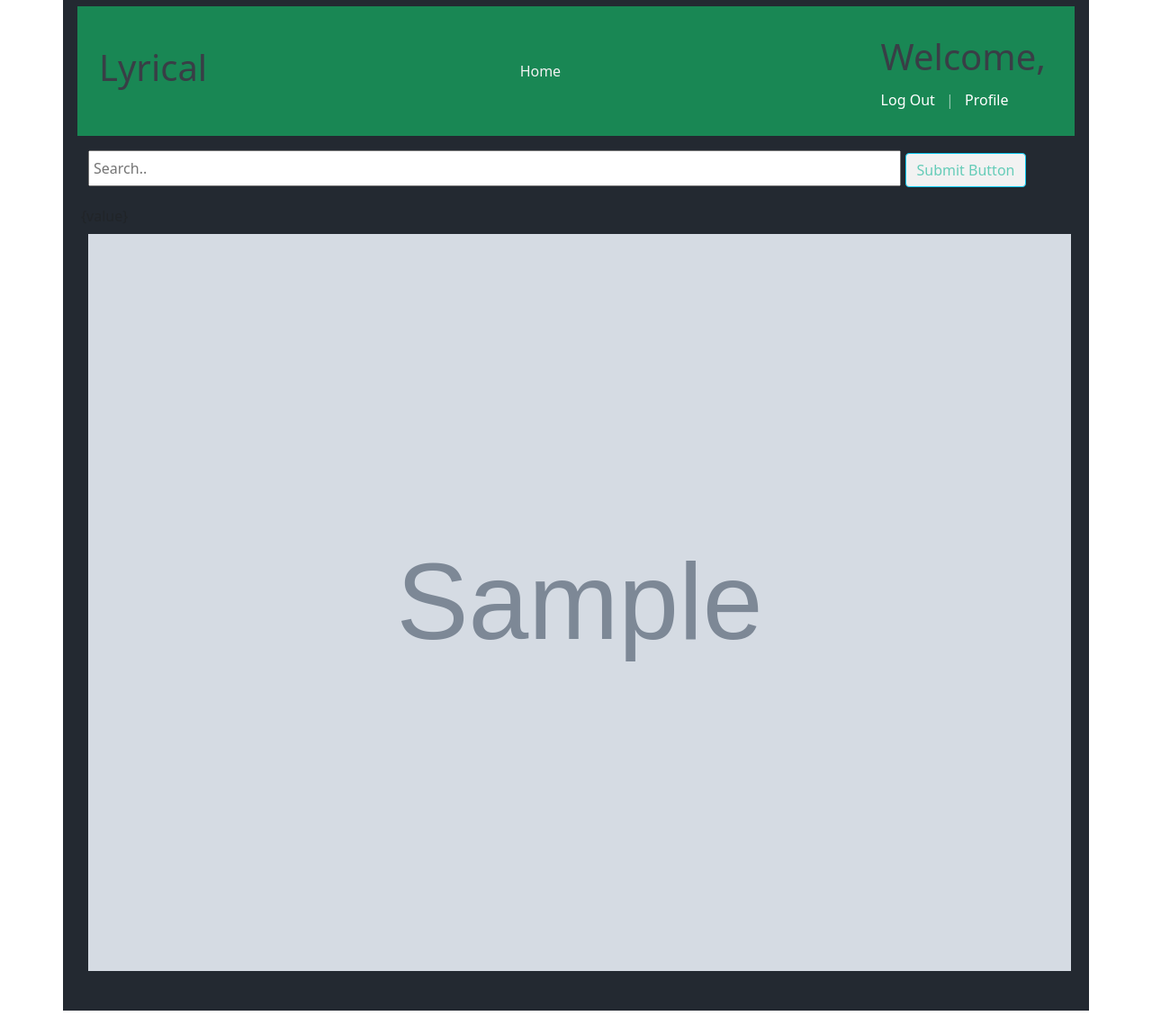
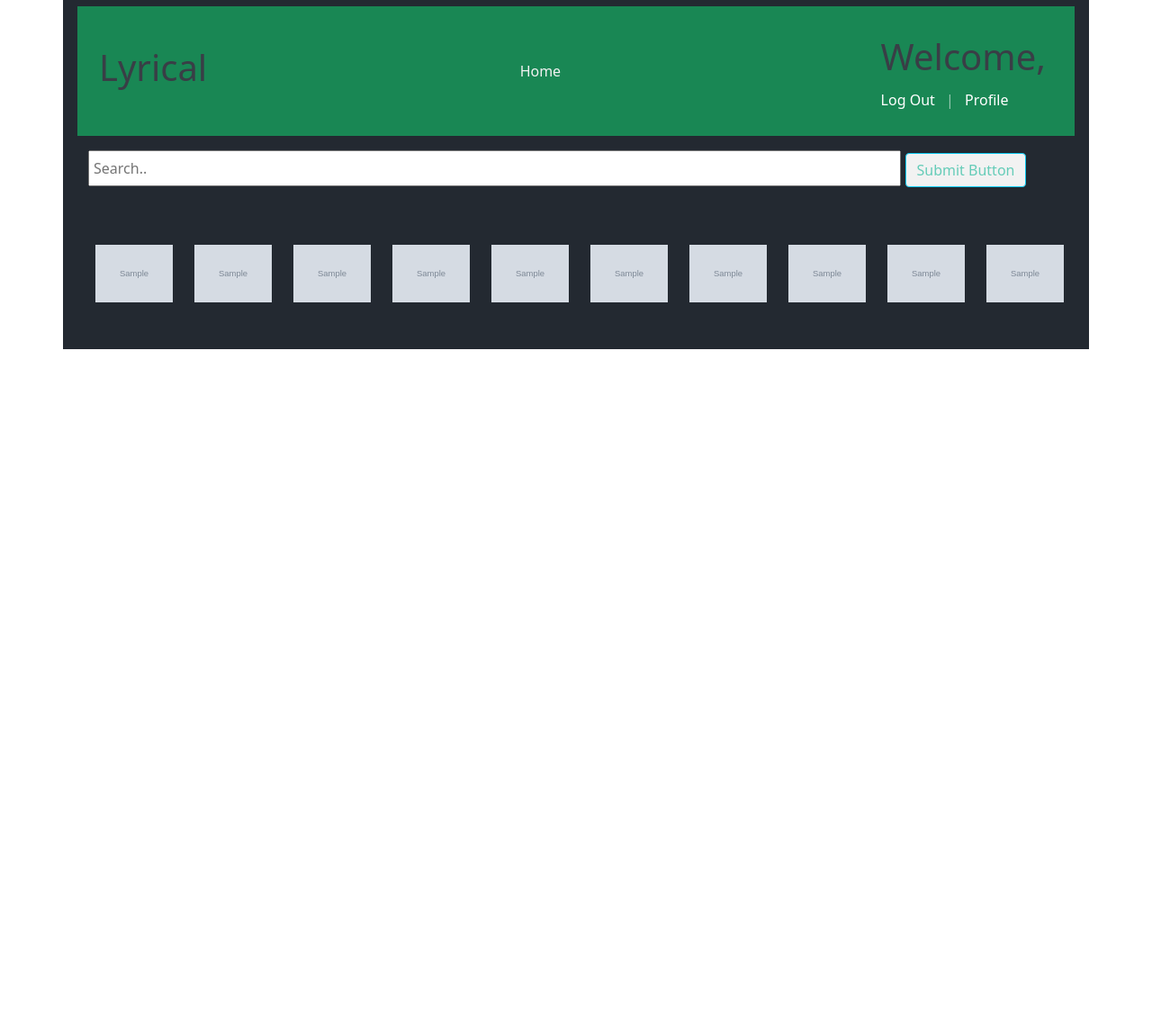
Before and after one commit to quindelj/lyrics_project, a Django app: template login_app/templates/search_list.html in a window 1280 px wide. Shown: the part 17-1156 px from the top of the page at 90% size. After the commit the page ends 405 px from the top, so only its background shows below. Run offline with Django 3.2, Linux system fonts and the light colour scheme; the template is opened without the code that fills it: most values are stand-ins (such as "Sample title", 1, 10 or a date in 2020); grey boxes marked "Sample" are stand-in pictures.

Commit message:
aaahhhhhh

```diff
--- a/login_app/templates/search_list.html
+++ b/login_app/templates/search_list.html
@@ -10,7 +10,7 @@
         <link href="https://cdn.jsdelivr.net/npm/bootstrap@5.0.0/dist/css/bootstrap.min.css" rel="stylesheet" integrity="sha384-wEmeIV1mKuiNpC+IOBjI7aAzPcEZeedi5yW5f2yOq55WWLwNGmvvx4Um1vskeMj0" crossorigin="anonymous">
         <script src="https://cdn.jsdelivr.net/npm/bootstrap@5.0.0/dist/js/bootstrap.bundle.min.js" integrity="sha384-p34f1UUtsS3wqzfto5wAAmdvj+osOnFyQFpp4Ua3gs/ZVWx6oOypYoCJhGGScy+8" crossorigin="anonymous"></script>
 
-        <link rel="stylesheet" type="text/css" href="{% static 'css/style.css' %}">
+        <link rel="stylesheet" type="text/css" href="{% static 'style.css' %}">
     </head>
     <body>
         <div class="container">
@@ -32,11 +32,47 @@
                 </form>
 
             </div>
-            <div class="list">
-                {% for key, value in hits %}
-                    {value}
-                <a href="/view_lyrics/{{result.id}}"><img src="{{hits.result.header_image_thumbnail_url}}" alt="Avatar" class="image"></a>
-                    {% endfor %}
+            <div class="list" id='display'>
+                <div class="img_con">
+                    <a href="/view_lyrics/{{response.hits.0.result.id}}"><img src="{{response.hits.0.result.header_image_thumbnail_url}}" alt="Avatar" class="image"></a>
+                    <div class="overlay">{{response.hits.0.result.full_title}}</div>
+                </div>
+                <div class="img_con">
+                    <a href="/view_lyrics/{{response.hits.1.result.id}}"><img src="{{response.hits.1.result.header_image_thumbnail_url}}" alt="Avatar" class="image"></a>
+                    <div class="overlay">{{response.hits.1.result.full_title}}</div>
+                </div>
+                <div class="img_con">
+                    <a href="/view_lyrics/{{response.hits.2.result.id}}"><img src="{{response.hits.2.result.header_image_thumbnail_url}}" alt="Avatar" class="image"></a>
+                    <div class="overlay">{{response.hits.2.result.full_title}}</div>
+                </div>
+                <div class="img_con">
+                    <a href="/view_lyrics/{{response.hits.3.result.id}}"><img src="{{response.hits.3.result.header_image_thumbnail_url}}" alt="Avatar" class="image"></a>
+                    <div class="overlay">{{response.hits.3.result.full_title}}</div>
+                </div>
+                <div class="img_con">
+                    <a href="/view_lyrics/{{response.hits.4.result.id}}"><img src="{{response.hits.4.result.header_image_thumbnail_url}}" alt="Avatar" class="image"></a>
+                    <div class="overlay">{{response.hits.4.result.full_title}}</div>
+                </div>
+                <div class="img_con">
+                    <a href="/view_lyrics/{{response.hits.5.result.id}}"><img src="{{response.hits.5.result.header_image_thumbnail_url}}" alt="Avatar" class="image"></a>
+                    <div class="overlay">{{response.hits.5.result.full_title}}</div>
+                </div>
+                <div class="img_con">
+                    <a href="/view_lyrics/{{response.hits.6.result.id}}"><img src="{{response.hits.6.result.header_image_thumbnail_url}}" alt="Avatar" class="image"></a>
+                    <div class="overlay">{{response.hits.6.result.full_title}}</div>
+                </div>
+                <div class="img_con">
+                    <a href="/view_lyrics/{{response.hits.7.result.id}}"><img src="{{response.hits.7.result.header_image_thumbnail_url}}" alt="Avatar" class="image"></a>
+                    <div class="overlay">{{response.hits.7.result.full_title}}</div>
+                </div>
+                <div class="img_con">
+                    <a href="/view_lyrics/{{response.hits.8.result.id}}"><img src="{{response.hits.8.result.header_image_thumbnail_url}}" alt="Avatar" class="image"></a>
+                    <div class="overlay">{{response.hits.8.result.full_title}}</div>
+                </div>
+                <div class="img_con">
+                    <a href="/view_lyrics/{{response.hits.9.result.id}}"><img src="{{response.hits.9.result.header_image_thumbnail_url}}" alt="Avatar" class="image"></a>
+                    <div class="overlay">{{response.hits.0.result.full_title}}</div>
+                </div>
 
             </div>
         </div>
--- a/login_app/templates/view_lyrics.html
+++ b/login_app/templates/view_lyrics.html
@@ -50,7 +50,7 @@
 
                 </form>
                 <div class='posts'>
-                    {% for post in comment reverse %}
+                    {% for post in comment  %}
                         {% include 'partial_comment.html' %}
                     {% endfor %}
             </div>
--- a/login_app/views.py
+++ b/login_app/views.py
@@ -72,13 +72,13 @@
     messages.success(request, "You have successfully logged in!")
     return redirect('/home')
 
-def comment(request, song_id):
+def comment(request):
     if request.method == 'POST':
         comment = request.POST['comment']
         poster = User.objects.get(id = request.session['user_id'])
         post = Comment.objects.create(comment=comment, poster= poster)
     #return redirect(f'/comment/view_lyrics/{song_id}')
-    return redirect(f'/partial/{post.id}')
+    return redirect(f'/partial_comment/{post.id}')
 
 def partial_comment(request, id):
     context = {
```
Also changed, not shown: db.sqlite3.
